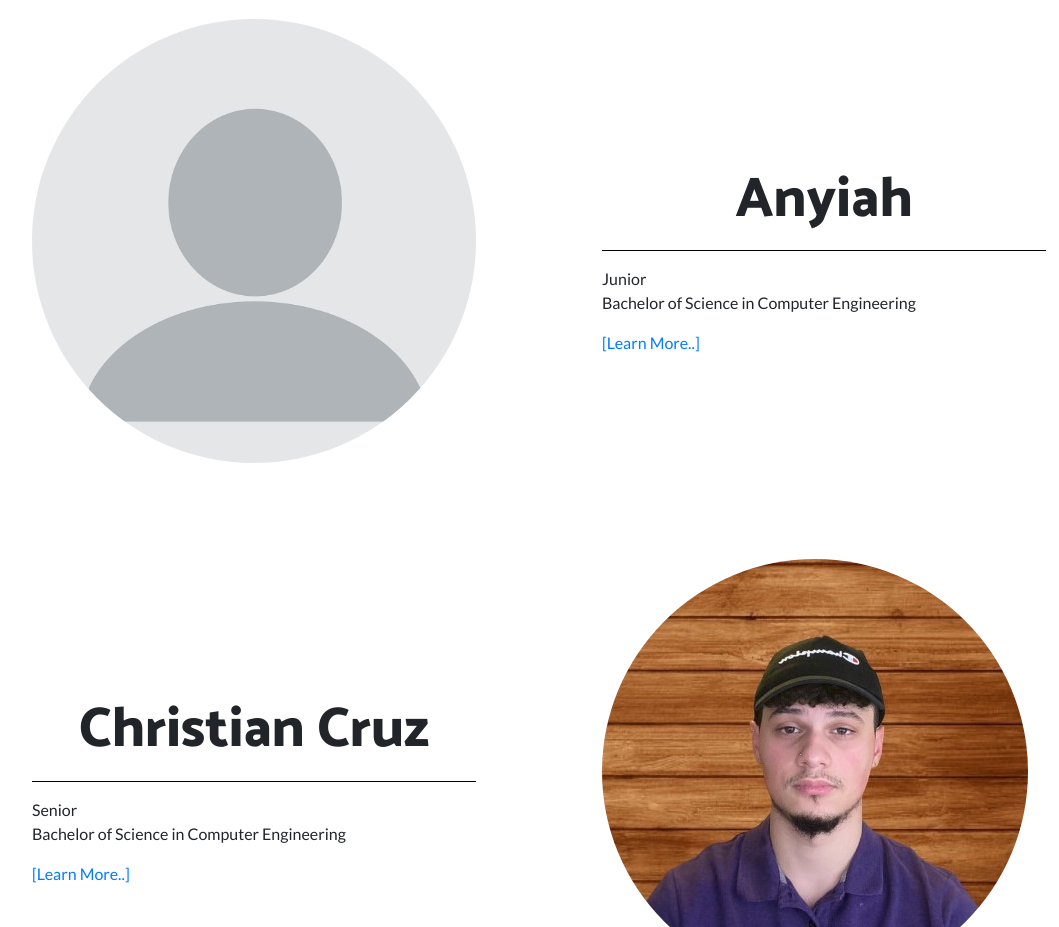
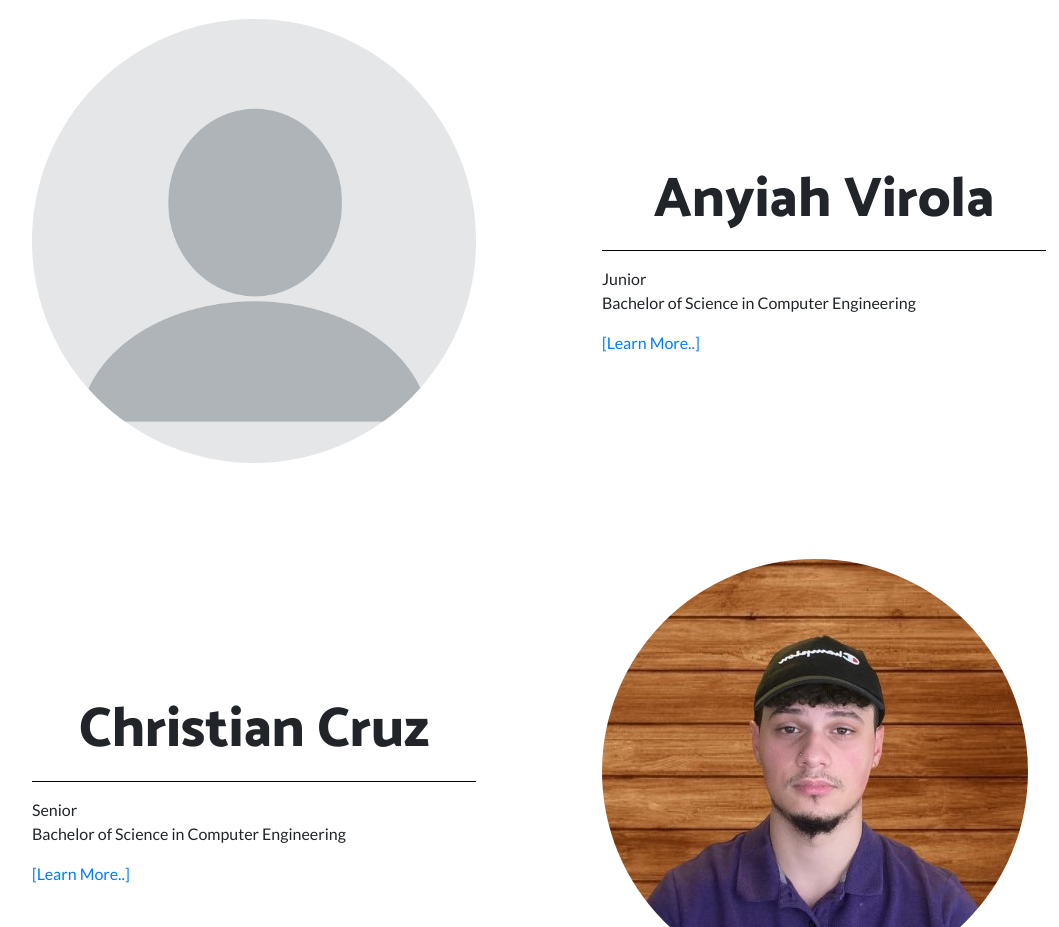
Before and after one commit to cen4010-s2021-g14/Team-Website, a plain HTML site: page index.html in a window 1280 px wide. Shown: the part 780-1707 px from the top of the page, without its empty margins (101-1160 px from the left). Drawn offline with Linux system fonts and the light colour scheme.

Commit message:
Update index.html

```diff
--- a/index.html
+++ b/index.html
@@ -46,7 +46,7 @@
         </div>
         <div class="col-lg-6">
           <div class="p-5">
-            <h2 class="display-4">Anyiah</h2>
+            <h2 class="display-4">Anyiah Virola</h2>
             <hr class="hr_styled">
             <p>Junior <br> Bachelor of Science in Computer Engineering</p>
             <a href="./member_pages/anyiah/index.html">[Learn More..]</a>
```
